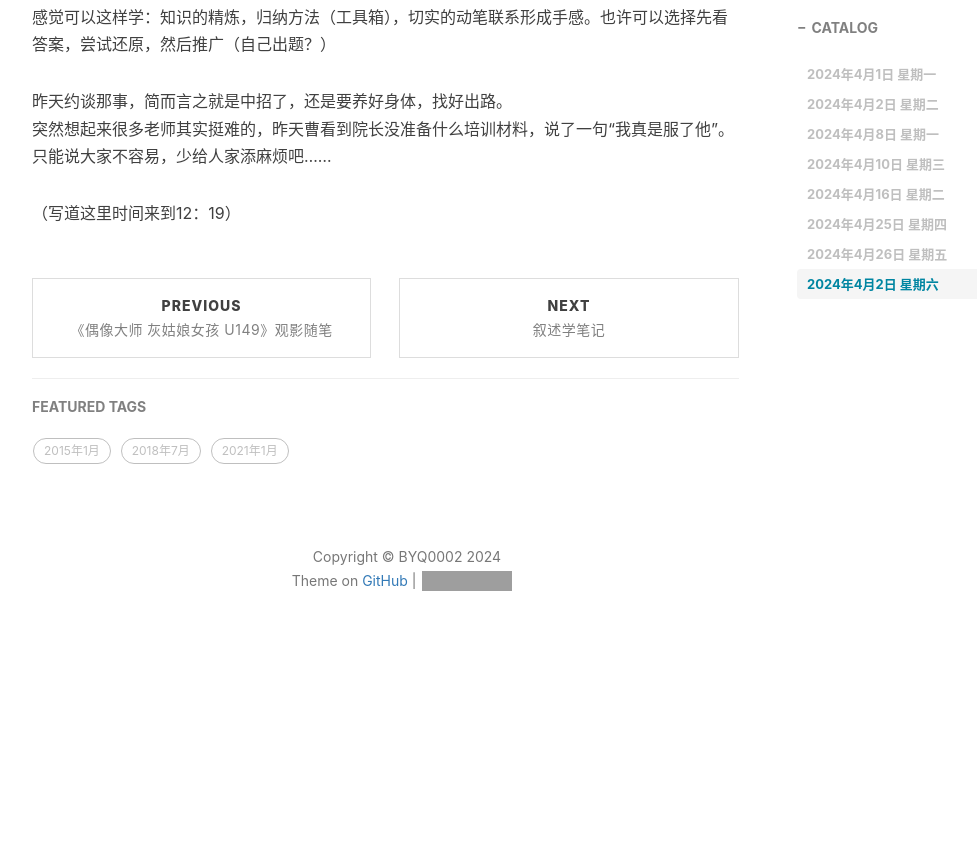
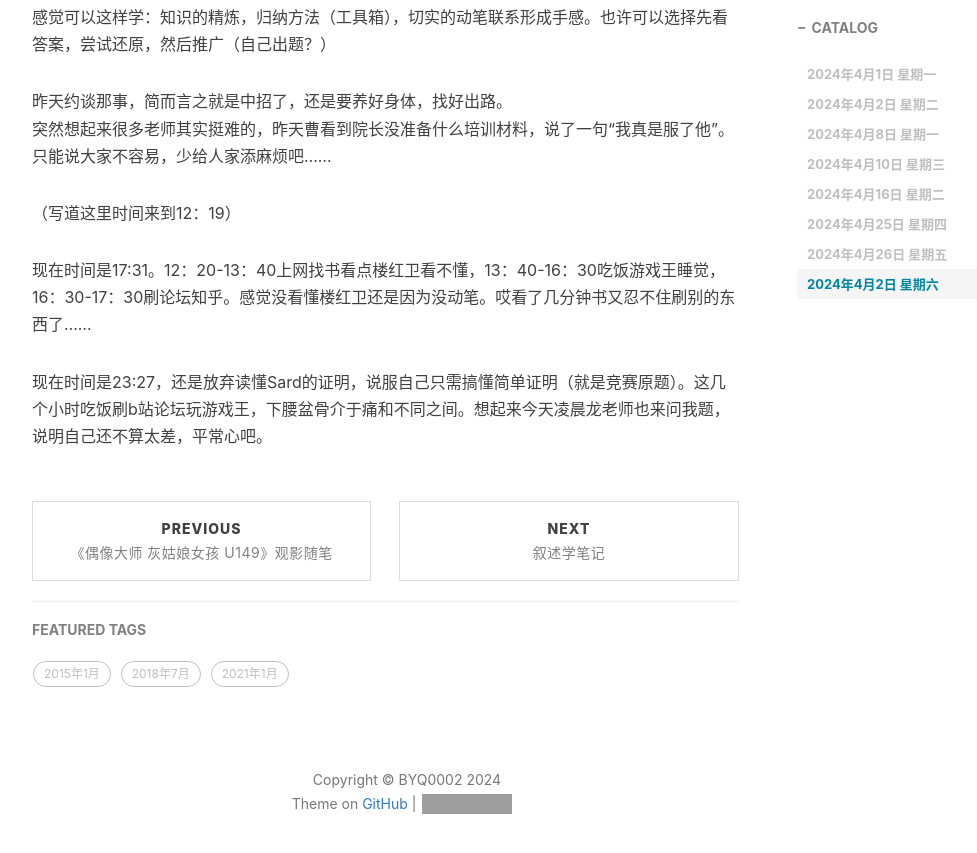
Before and after one commit to BYQ0002/BYQ0002.github.io, a Jekyll site: the page built from _posts/2023-10-23-一点近况.md, in a window 1280 px wide and 900 px high, scrolled down 5740 px. Shown: the top 853 px of the window, without its empty margins (233-1210 px from the left). Built offline with Jekyll 4.4.1, drawn with Linux system fonts in a browser that asks for light colours; nearby versions of some CDN libraries; comment, search, counter and statistics services are not loaded; before the commit the page ends 6425 px from its top, so only the background shows below that; grey boxes are pictures that could not be loaded.

Commit message:
Update 2023-10-23-一点近况.md

```diff
--- a/_posts/2023-10-23-一点近况.md
+++ b/_posts/2023-10-23-一点近况.md
@@ -113,3 +113,7 @@ tags:                                                  #标签
 突然想起来很多老师其实挺难的，昨天曹看到院长没准备什么培训材料，说了一句“我真是服了他”。只能说大家不容易，少给人家添麻烦吧……
 
 （写道这里时间来到12：19）
+
+现在时间是17:31。12：20-13：40上网找书看点楼红卫看不懂，13：40-16：30吃饭游戏王睡觉，16：30-17：30刷论坛知乎。感觉没看懂楼红卫还是因为没动笔。哎看了几分钟书又忍不住刷别的东西了……
+
+现在时间是23:27，还是放弃读懂Sard的证明，说服自己只需搞懂简单证明（就是竞赛原题）。这几个小时吃饭刷b站论坛玩游戏王，下腰盆骨介于痛和不同之间。想起来今天凌晨龙老师也来问我题，说明自己还不算太差，平常心吧。
```
